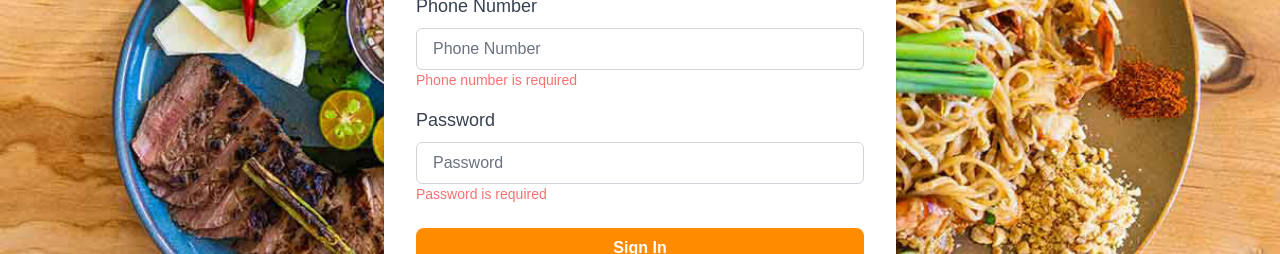
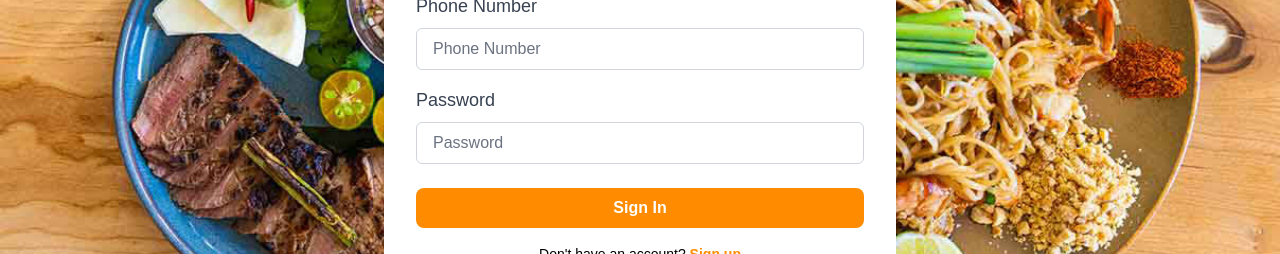
Before and after one commit to Raghdaa99/restaurant-website, a Vue app: page /signin in a window 1280 px wide. Shown: the part 408-662 px from the top of the page. Built offline with nearby package versions, Linux system fonts and the light colour scheme; no server answers; a web font is replaced by a local one.

Commit message:
modify sign in

```diff
--- a/src/components/auth/SignIn.vue
+++ b/src/components/auth/SignIn.vue
@@ -16,21 +16,18 @@ const touched = ref<{ [key: string]: boolean }>({});
 
 const errors = computed(() => ({
   phone:
-    loginData.value.phone.trim().length === 0
+    touched.value.phone && loginData.value.phone.trim().length === 0
       ? "Phone number is required"
-      : isNaN(parseInt(loginData.value.phone))
+      : touched.value.phone && isNaN(parseInt(loginData.value.phone))
       ? "Phone number must be numeric"
-      : loginData.value.phone.length !== 8
-      ? "Phone number must be 8 digits"
       : "",
   password:
-    loginData.value.password.trim().length === 0
+    touched.value.password && loginData.value.password.trim().length === 0
       ? "Password is required"
-      : loginData.value.password.trim().length < 6
+      : touched.value.password && loginData.value.password.trim().length < 6
       ? "Password must be at least 6 characters"
       : "",
 }));
-
 function markTouched(field: string) {
   touched.value[field] = true;
 }
```
